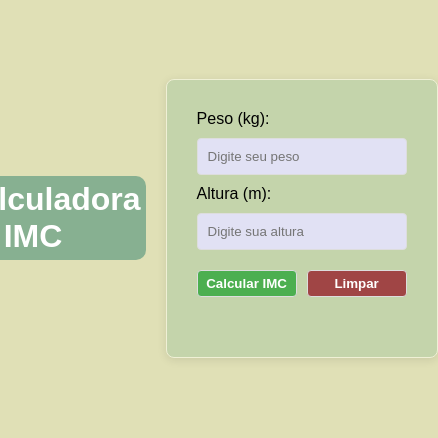
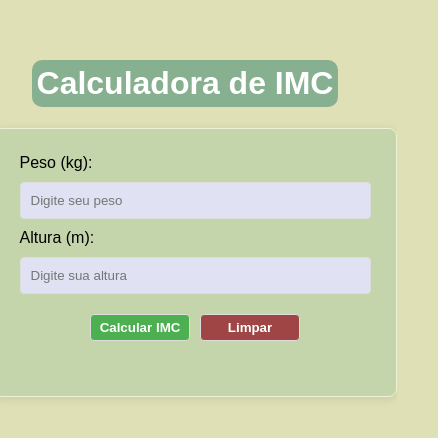
Before and after one commit to Pablorpg/Calcular-IMC, a plain HTML site: page index.html in a window 390 px wide. Shown: the part 204-642 px from the top of the page, 438 px wide, since content can reach past the window. Drawn offline with Linux system fonts and the light colour scheme.

Commit message:
Add files via upload

```diff
--- a/index.html
+++ b/index.html
@@ -7,7 +7,7 @@
     <title>Calcule seu IMC</title>
 </head>
 <body>
-    <h1>Calculadora de IMC</h1>
+    <h1 class="txt">Calculadora de IMC</h1>
 
     <div class="container">
 
--- a/style.css
+++ b/style.css
@@ -1,4 +1,3 @@
-
 body {
   font-family: Arial, sans-serif;
   background-color: #e0e0b6;
@@ -10,7 +9,7 @@ body {
   height: 100vh;
 }
 
-h1 {
+.txt {
   padding: 5px;
   border-radius: 10px;
   background-color: #87b091;
@@ -30,11 +29,11 @@ h1 {
   flex-direction: column;
 }
 
-.contraste{
+.contraste {
   font-weight: 500;
 }
 
-.btn{
+.btn {
   background-color: #e1e1f4;
   padding: 10px;
   margin: 10px 0;
@@ -49,11 +48,10 @@ h1 {
   justify-content: center;
 }
 
-
 .calcularIMC {
   padding: 5px;
   width: 100px;
-    background-color: #4CAF50;
+  background-color: #4caf50;
   color: white;
   font-weight: bold;
   cursor: pointer;
@@ -65,7 +63,7 @@ h1 {
   background-color: #45a049;
 }
 
-.limparCampos{
+.limparCampos {
   padding: 5px;
   width: 100px;
   background-color: #a04545;
@@ -77,7 +75,7 @@ h1 {
   border: 1px solid #ddd;
 }
 
-.limparCampos:hover{
+.limparCampos:hover {
   background-color: #b73e3e;
 }
 
@@ -92,4 +90,39 @@ h1 {
   text-align: center;
 }
 
-/*Professor, não coloquei responsivo!*/
+/*dispositivos moveis*/
+@media screen and (max-width: 480px) {
+
+  body{
+    flex-direction: column;
+  }
+
+  .container {
+    width: 100%;
+    padding: 20px;
+  }
+}
+
+/* tablets  */
+@media screen and (max-width: 768px) {
+  body {
+    flex-direction: column;
+  }
+
+  .container {
+    width: 90%;
+    padding: 25px;
+  }
+}
+
+/*dispositivos maiores */
+@media screen and (min-width: 1024px) {
+  body {
+    font-size: 18px;
+  }
+
+  .container {
+    width: 80%;
+    padding: 30px;
+  }
+}
```
Lines whose indentation alone changed are shown as unchanged.
